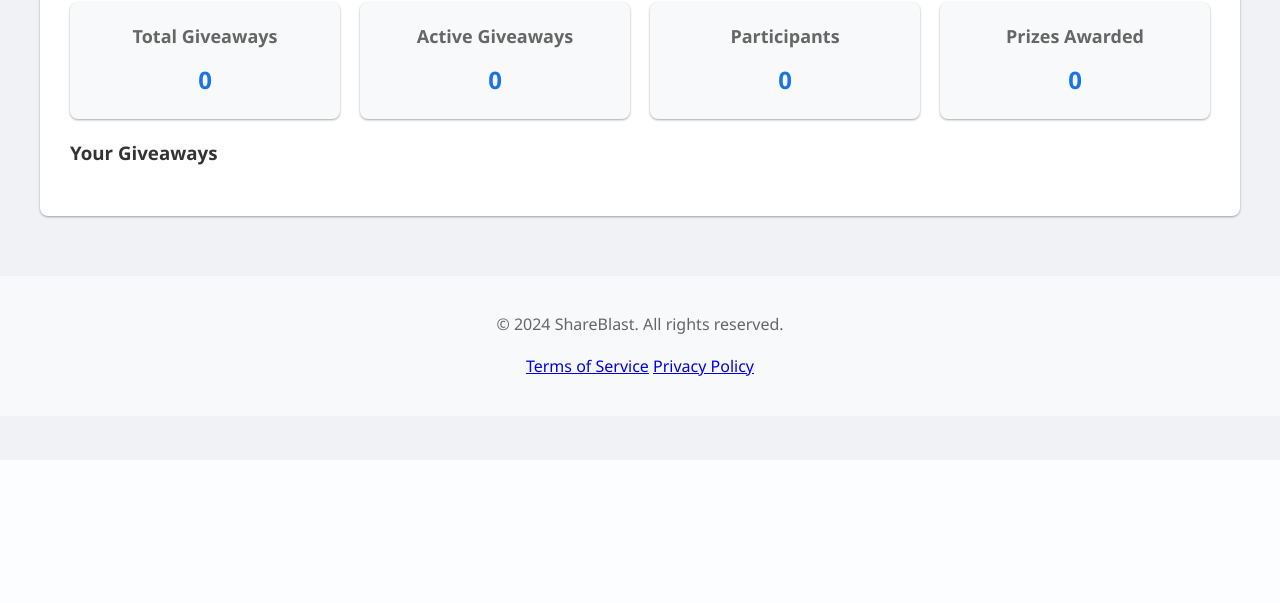
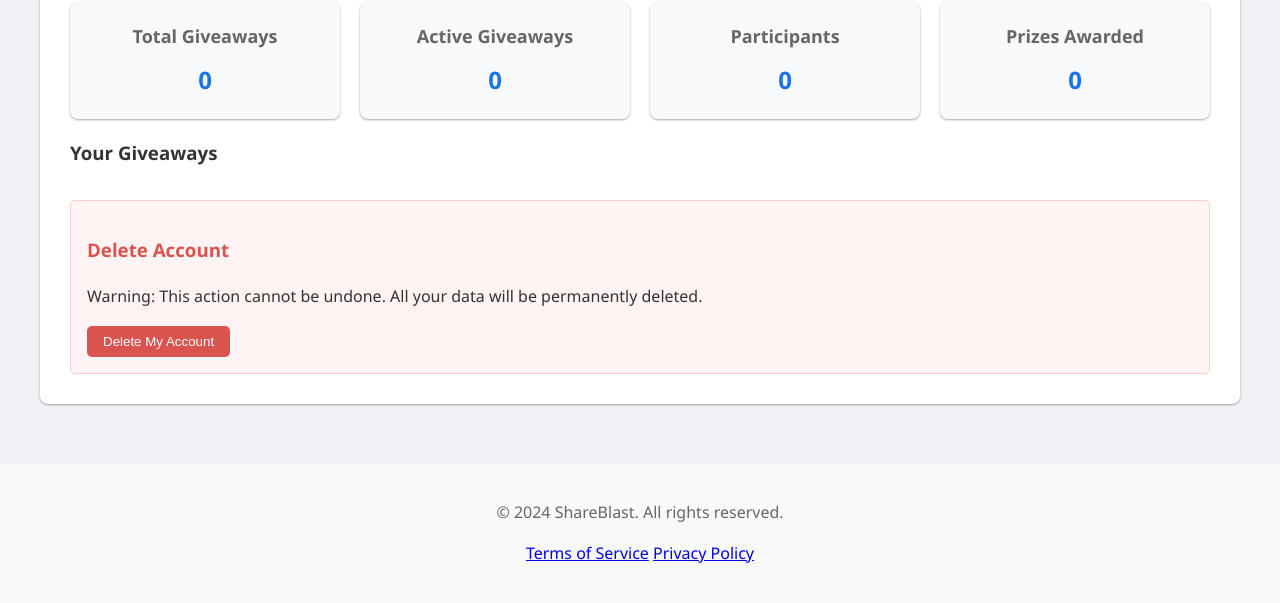
Before and after one commit to simowardi/ShareBlast, a Flask app: page /account/account in a window 1280 px wide. Shown: the part 340-943 px from the top of the page. Before the commit the page ends 716 px from the top, so only its background shows below. Run offline with Flask 2, Linux system fonts and the light colour scheme; the visitor is signed in with stand-in values (Sample User, id 1); data comes from the database, SQL or seed files in the repository; data that the repository does not hold is empty.

Commit message:
update securety

```diff
--- a/app.py
+++ b/app.py
@@ -4,17 +4,16 @@ from models.user import User
 from models.giveaway import Giveaway
 from models.participation import Participation
 from datetime import datetime
-from flask_login import login_user
-from flask_login import LoginManager
+from flask_login import login_user, LoginManager
 from routes import auth_bp, giveaway_bp, account_bp
 import os
 
 
 app = Flask(__name__)
 
-
 login_manager = LoginManager()
 login_manager.init_app(app)
+login_manager.login_view = 'auth.login'
 
 
 app.config['SECRET_KEY'] = os.environ.get('az12', '123456789AZERTYUIOP')
--- a/routes/account.py
+++ b/routes/account.py
@@ -1,18 +1,15 @@
-from flask import Blueprint, render_template, session
+from flask import Blueprint, render_template, redirect, url_for, flash
 from models import db, Giveaway, Participation
-from flask_login import login_required, current_user
+from flask_login import login_required, current_user, logout_user
 from datetime import datetime
 
 account_bp = Blueprint('account', __name__)
-
 
 @account_bp.route('/account')
 @login_required
 def account():
     """
     Renders the 'account.html' template upon accessing the '/account' route.
-    No parameters are passed to this function.
-    Returns the rendered 'account.html' template.
     """
     user = current_user
     total_giveaways = Giveaway.query.filter_by(creator_id=user.id).count()
@@ -20,4 +17,20 @@ def account():
     participants = Participation.query.join(Giveaway).filter(Giveaway.creator_id == user.id).count()
     prizes_awarded = Giveaway.query.filter_by(creator_id=user.id).filter(Giveaway.end_date < datetime.utcnow()).count()
 
-    return render_template('account.html', user=user, total_giveaways=total_giveaways, active_giveaways=active_giveaways, participants=participants, prizes_awarded=prizes_awarded)
+    return render_template('account.html', user=user, total_giveaways=total_giveaways,
+                           active_giveaways=active_giveaways, participants=participants,
+                           prizes_awarded=prizes_awarded)
+
+
+@account_bp.route('/delete_account', methods=['POST'])
+@login_required
+def delete_account():
+    """
+    Deletes the user account, commits the deletion to the database, logs out the user, displays a success message, and redirects to the index page.
+    """
+    user = current_user
+    db.session.delete(user)
+    db.session.commit()
+    logout_user()
+    flash('Your account has been successfully deleted.', 'success')
+    return redirect(url_for('index'))
--- a/static/css/account.css
+++ b/static/css/account.css
@@ -146,3 +146,33 @@ body {
 	box-shadow: 0 0.1rem 0.3rem rgba(0, 0, 0, 0.1);
 	margin-top: 1rem;
    }
+
+   .delete-account {
+    margin-top: 2rem;
+    padding: 1rem;
+    background-color: #fff3f3;
+    border: 1px solid #ffcccb;
+    border-radius: 5px;
+}
+
+.delete-account h3 {
+    color: #d9534f;
+}
+
+.delete-account p {
+    margin-bottom: 1rem;
+}
+
+.delete-account-btn {
+    background-color: #d9534f;
+    color: white;
+    border: none;
+    padding: 0.5rem 1rem;
+    border-radius: 5px;
+    cursor: pointer;
+    transition: background-color 0.3s ease;
+}
+
+.delete-account-btn:hover {
+    background-color: #c9302c;
+}
--- a/templates/account.html
+++ b/templates/account.html
@@ -65,6 +65,14 @@
 		</ul>
 	</section>
 
+	<section class="delete-account">
+		<h3>Delete Account</h3>
+		<p>Warning: This action cannot be undone. All your data will be permanently deleted.</p>
+		<form action="{{ url_for('auth.delete_account') }}" method="post" onsubmit="return confirm('Are you sure you want to delete your account? This action cannot be undone.');">
+			<button type="submit" class="delete-account-btn">Delete My Account</button>
+		</form>
+	</section>
+
   </main>
 </div>
 
```
Also changed, not shown: routes/auth.py (+16 -5 lines), routes/giveaway.py (+11 -18 lines), static/js/login.js (+24 -12 lines), templates/login.html (+4 -8 lines).
